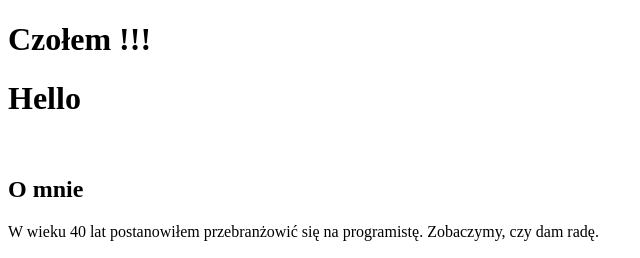
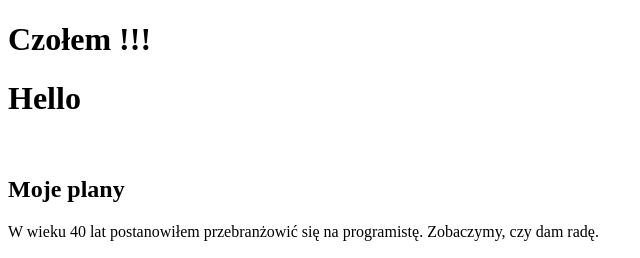
Before and after one commit to Kacper77/learning-git, a plain HTML site: page index.html in a window 1280 px wide. Shown: the top 258 px of the page, 0-640 px from the left. Drawn offline with nearby package versions, Linux system fonts and the light colour scheme; files that its build step writes are made by us from their sources.

```diff
--- a/index.html
+++ b/index.html
@@ -14,7 +14,7 @@
 	<div class="content">
 		<h1>Hello</h1>
 		<br>
-		<h2>O mnie</h2>
+		<h2>Moje plany</h2>
 		<p>W wieku 40 lat postanowiłem przebranżowić się na programistę. Zobaczymy, czy dam radę.</p>
 		<h2>Zainteresowania</h2>
 		<p>Szybki skrót moich pasji:</p>
```
